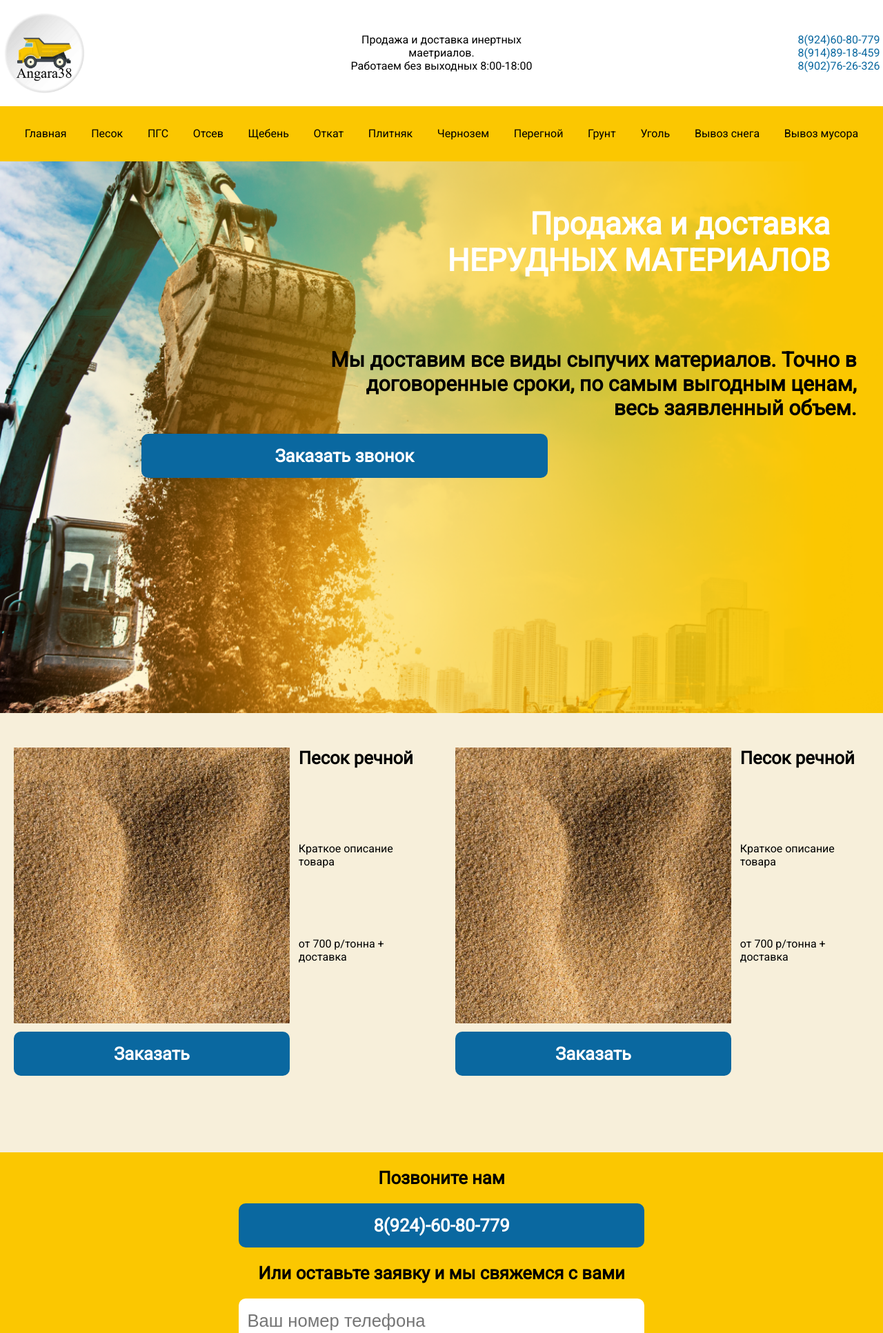
After one commit to pfiryulin/angara38, a PHP site: page /productcard.html in a window 1280 px wide. The commit adds this page. Shown: the top 1933 px of the page at 69% size. Run offline with PHP 8.4, Linux system fonts and the light colour scheme.

Commit message:
product card is ready

```diff
--- a/css/maxWidth414.css
+++ b/css/maxWidth414.css
@@ -84,6 +84,33 @@
         font-size: 20px;
     }
 
+
+   .productcard{
+    grid-template-rows: repeat(4, 1fr);
+    grid-template-columns: 150px 1fr;
+    margin-bottom: 30px;
+    min-width: 300px;
+    font-size: 12px;
+   }
+
+   .productcard h3{
+    font-size: 16px;
+   }
+
+   .productcard:last-child{
+    margin-bottom: 0;
+   }
+
+   .productcard__img{
+    width: 30vw;
+    height: 200px;
+   }
+
+   .productcard__button{
+    grid-column: 1/3;
+    justify-self: center;
+   }
+
     .footer__info{
         font-size: 20px;
     }
--- a/css/maxWidth992.css
+++ b/css/maxWidth992.css
@@ -111,6 +111,22 @@
        padding: 50px 0;
    }
 
+   .productcard{
+    grid-template-rows: repeat(4, 1fr);
+    grid-template-columns: 200px 1fr;
+    margin-bottom: 30px;
+    min-width: 600px;
+   }
+
+   .productcard:last-child{
+    margin-bottom: 0;
+   }
+
+   .productcard__img{
+    width: 20vw;
+    height: 200px;
+   }
+
     .footer__product{
         display: none;
     }
--- a/css/style.css
+++ b/css/style.css
@@ -238,7 +238,33 @@ h3{
     height: 100%;
 }
 
+.prioduct__info{
+    /* width: 100vw; */
+    display: flex;
+    flex-wrap: wrap;
+    justify-content: space-around;
+    margin: 50 auto;
+}
 
+.productcard{
+    display: grid;
+    grid-template-rows: repeat(4, 1fr);
+    grid-template-columns: 400px 1fr;
+    grid-gap: 1vw;
+    /* padding: 50px; */
+    width: 40vw;
+    min-width: 600px;
+}
+
+.productcard__img{
+    grid-row: 1/4;
+    width: 400px;
+    height: 400px;
+}
+
+.productcard__button{
+    width: 100%;
+}
 
 /*main end*/
 
--- /dev/null
+++ b/productcard.html
@@ -0,0 +1,163 @@
+<link rel="stylesheet" href="css/style.css">
+<link rel="stylesheet" href="css/maxWidth992.css">
+<link rel="stylesheet" href="css/maxWidth414.css">
+
+<!doctype html>
+<html lang="en">
+<head>
+    <meta charset="UTF-8">
+    <meta name="viewport"
+          content="width=device-width, user-scalable=no, initial-scale=1.0, maximum-scale=1.0, minimum-scale=1.0">
+    <meta http-equiv="X-UA-Compatible" content="ie=edge">
+    <link rel="stylesheet" href="css/style.css">
+    <link rel="stylesheet" href="css/maxWidth992.css">
+    <link rel="stylesheet" href="css/maxWidth414.css">
+    <link href="https://fonts.googleapis.com/css2?family=Roboto&family=Source+Sans+Pro:wght@400;600;700&display=swap" rel="stylesheet">
+    <title>Document</title>
+</head>
+<body>
+    <header>
+        <div class="header__info">
+            <div class="logo">
+                <img src="images/logo.png" alt="">
+            </div>
+            <div class="header__info-info">
+                <h1>Продажа и доставка инертных маетриалов.</h1>
+                <span>Работаем  без выходных 8:00-18:00</span>
+            </div>
+            <div class="header__info-contacts">
+                <a href="">8(924)60-80-779</a><br>
+                <a href="">8(914)89-18-459</a><br>
+                <a href="">8(902)76-26-326</a>
+            </div>
+            <div class="burger">
+                <span>  </span>
+            </div>
+        </div>
+
+        <div class="header__menu" id="navigation">
+            <ul>
+                <li><a href="">Главная</a></li>
+                <li><a href="">Песок</a></li>
+                <li><a href="">ПГС</a></li>
+                <li><a href="">Отсев</a></li>
+                <li><a href="">Щебень</a></li>
+                <li><a href="">Откат</a></li>
+                <li><a href="">Плитняк</a></li>
+                <li><a href="">Чернозем</a></li>
+                <li><a href="">Перегной</a></li>
+                <li><a href="">Грунт</a></li>
+                <li><a href="">Уголь</a></li>
+                <li><a href="">Вывоз снега</a></li>
+                <li><a href="">Вывоз мусора</a></li>
+            </ul>
+        </div>
+    </header>
+    <main>
+        <section class="main__baner baner">
+            <div class="main__baner-title">
+             <h3>   Продажа и доставка
+                НЕРУДНЫХ МАТЕРИАЛОВ
+             </h3>
+            </div>
+            <div class="main__baner-info">
+                Мы доставим все виды сыпучих материалов. Точно в договоренные сроки, по самым выгодным ценам, весь заявленный объем.
+            </div>
+            <div class="main__buner-button button">
+                <a href="#callback">Заказать звонок</a>
+            </div>
+        </section>
+        <section class="prioduct__info">
+            <div class="productcard">
+                <div class="productcard__img">
+                    <img src="images/riversand.jpg" alt="">
+                </div>
+                <h3>Песок речной</h3>
+                <div class="productcard__description">
+                    Краткое описание товара
+                </div>
+
+                <div class="productcard__coast">
+                    от 700 р/тонна + доставка
+                </div>
+
+                <div class="productcard__button button">
+                    <a href="#callback">Заказать</a>
+                </div>
+
+            </div>
+            <div class="productcard">
+                <div class="productcard__img">
+                    <img src="images/riversand.jpg" alt="">
+                </div>
+                <h3>Песок речной</h3>
+                <div class="productcard__description">
+                    Краткое описание товара
+                </div>
+
+                <div class="productcard__coast">
+                    от 700 р/тонна + доставка
+                </div>
+
+                <div class="productcard__button button">
+                    <a href="#callback">Заказать</a>
+                </div>
+
+            </div>
+        </section>
+        <section class="callbacksection" id="callback">
+            <h3>Позвоните нам</h3>
+
+                <div class="button">
+                   <a href=""> 8(924)-60-80-779 </a>
+                </div>
+
+            <h3>Или оставьте заявку и мы свяжемся с вами</h3>
+            <input type="text" placeholder="Ваш номер телефона">
+            <div class="button">
+                Оставить заявку
+            </div>
+        </section>
+    </main>
+    <footer>
+        <section class="footer__product">
+            <ul>
+                <li><a href="">Песок</a></li>
+                <li><a href="">ПГС</a></li>
+                <li><a href="">Отсев</a></li>
+            </ul>
+            <ul>
+                <li><a href="">Щебень</a></li>
+                <li><a href="">Откат</a></li>
+                <li><a href="">Плитняк</a></li>
+            </ul>
+            <ul>
+                <li><a href="">Чернозем</a></li>
+                <li><a href="">Перегной</a></li>
+                <li><a href="">Грунт</a></li>
+            </ul>
+            <ul>
+                <li><a href="">Уголь</a></li>
+                <li><a href="">Вывоз снега</a></li>
+                <li><a href="">Вывоз мусора</a></li>
+            </ul>
+        </section>
+        <section class="footer__info">
+            <div class="logo">
+                <img src="images/logo.png" alt="">
+            </div>
+            <div class="footer__info-info">
+                <span>Продажа и доставка инертных маетриалов.</span>
+                <span>Работаем  без выходных 8:00-18:00</span>
+            </div>
+            <div class="footer__info-contacts">
+                <a href="">8(924)60-80-779</a><br>
+                <a href="">8(914)89-18-459</a><br>
+                <a href="">8(902)76-26-326</a>
+            </div>
+        </section>
+    </footer>
+    <script src="script/jq.js"></script>
+    <script src="script/script.js"></script>
+</body>
+</html>
```
